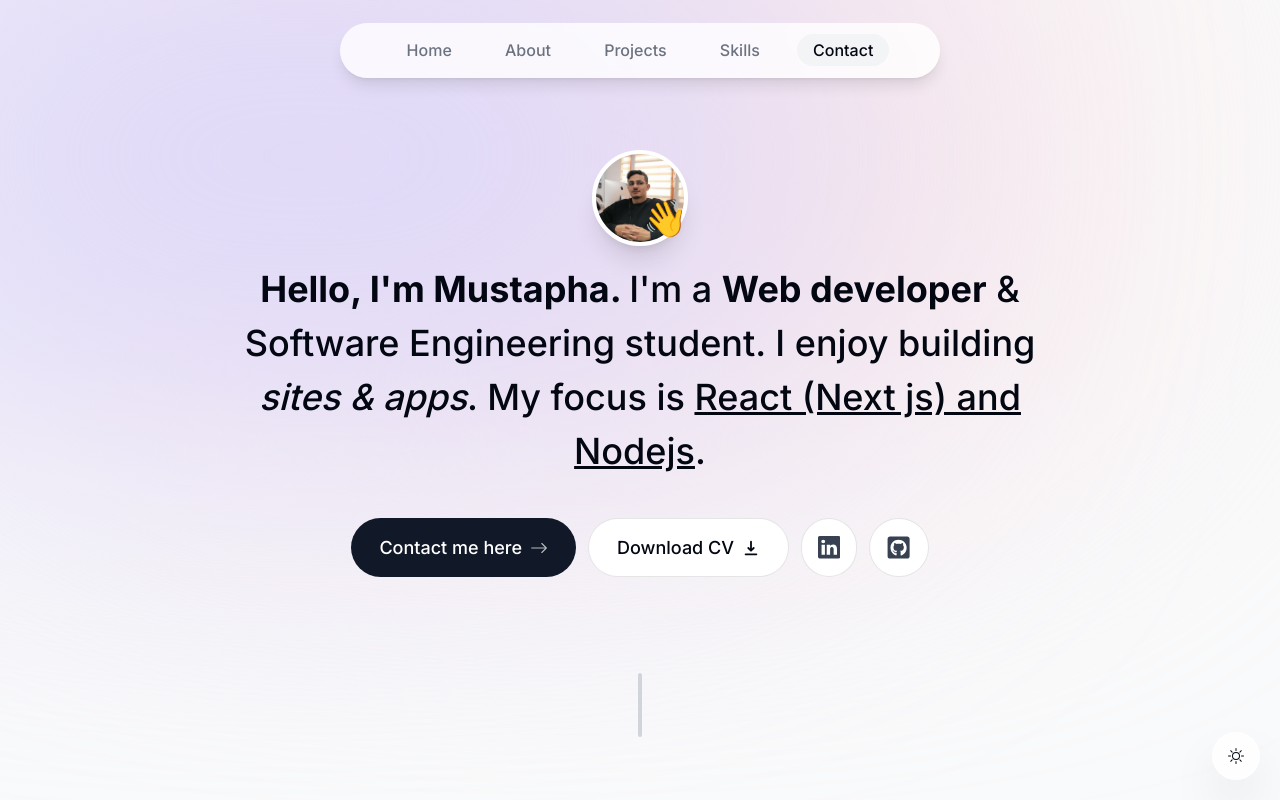
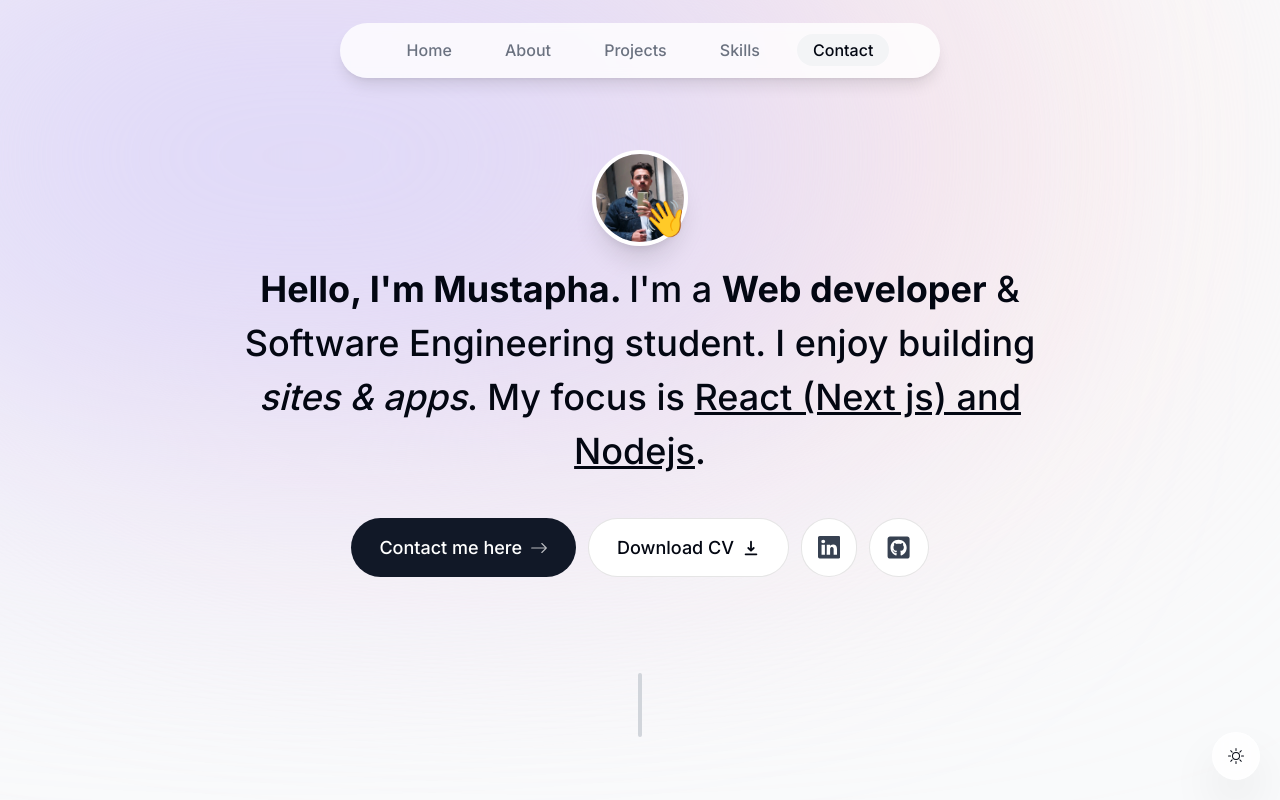
Before and after one commit to mmardi01/mmardi01.github.io, a Next.js app: page / in a window 1280 px wide. Shown: the top 800 px of the page. Built offline with nearby package versions, Linux system fonts and the light colour scheme.

Commit message:
change pic

```diff
--- a/components/Intro.tsx
+++ b/components/Intro.tsx
@@ -39,7 +39,7 @@ export default function Intro() {
           }}
         >
           <Image
-            src="/personal.jpg"
+            src="/me.jpeg"
             alt="Mustapha Mardi"
             width="200"
             quality="95"
```
Also changed, not shown: public/me.jpeg (added).
